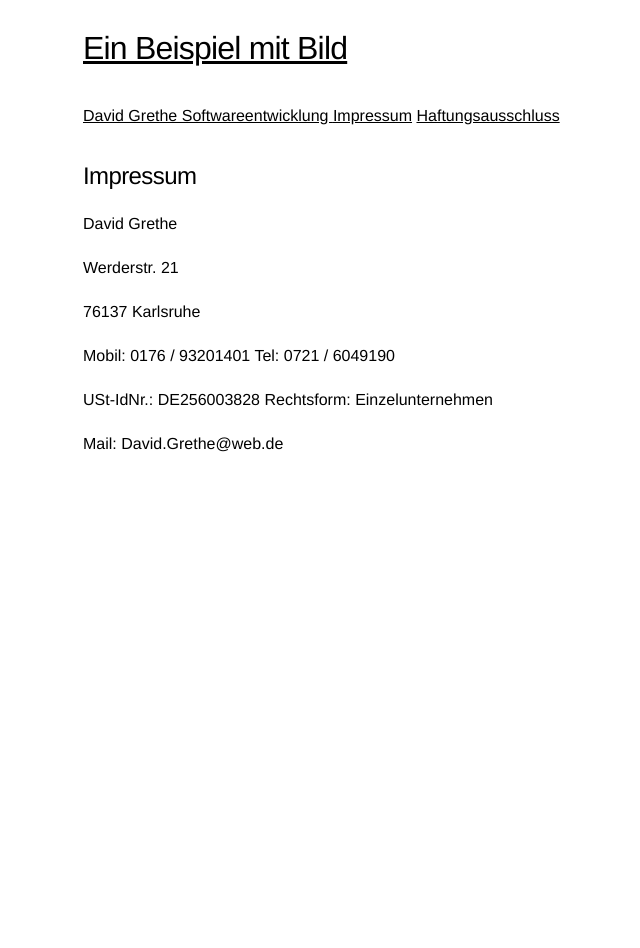
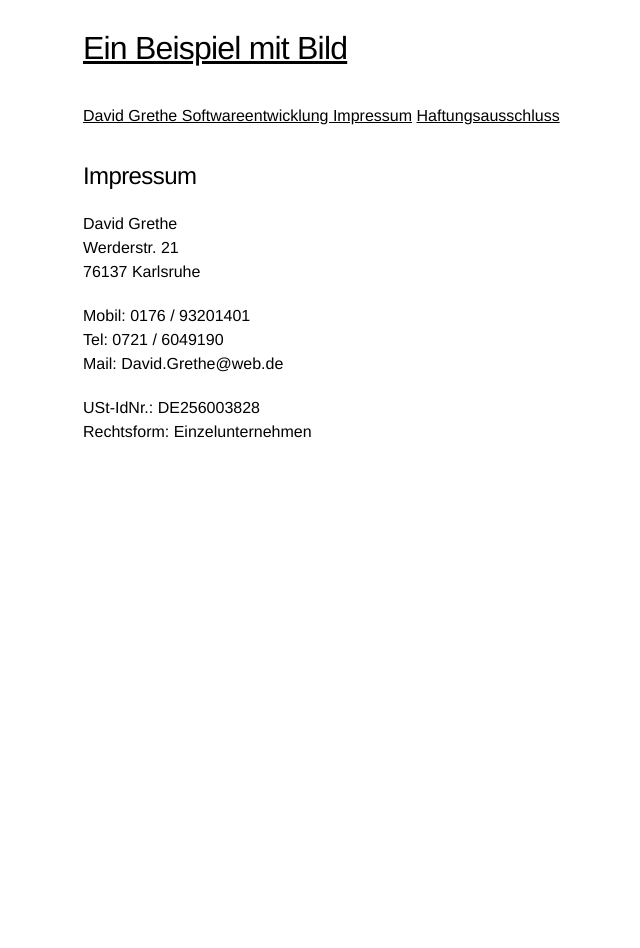
Before and after one commit to thepagemaker88/usintTemplate, a Jekyll site: the page built from image.md, in a window 1280 px wide. Shown: the whole page, without its empty margins (95-735 px from the left). Built offline with Jekyll 4.4.1, drawn with Linux system fonts in a browser that asks for light colours; our own code applies the rules of GitHub Pages for plain Markdown files.

```diff
--- a/image.md
+++ b/image.md
@@ -4,17 +4,13 @@ title: Ein Beispiel mit Bild
 
 ## Impressum
 
-David Grethe
-
-Werderstr. 21
-
+David Grethe<BR>
+Werderstr. 21<BR>
 76137 Karlsruhe
 
+Mobil: 0176 / 93201401<BR>
+Tel:    0721 / 6049190<BR>
+Mail: David.Grethe@web.de
 
-Mobil: 0176 / 93201401
-Tel:    0721 / 6049190
-
-USt-IdNr.: DE256003828
+USt-IdNr.: DE256003828<BR>
 Rechtsform: Einzelunternehmen
-
-Mail: David.Grethe@web.de
```
